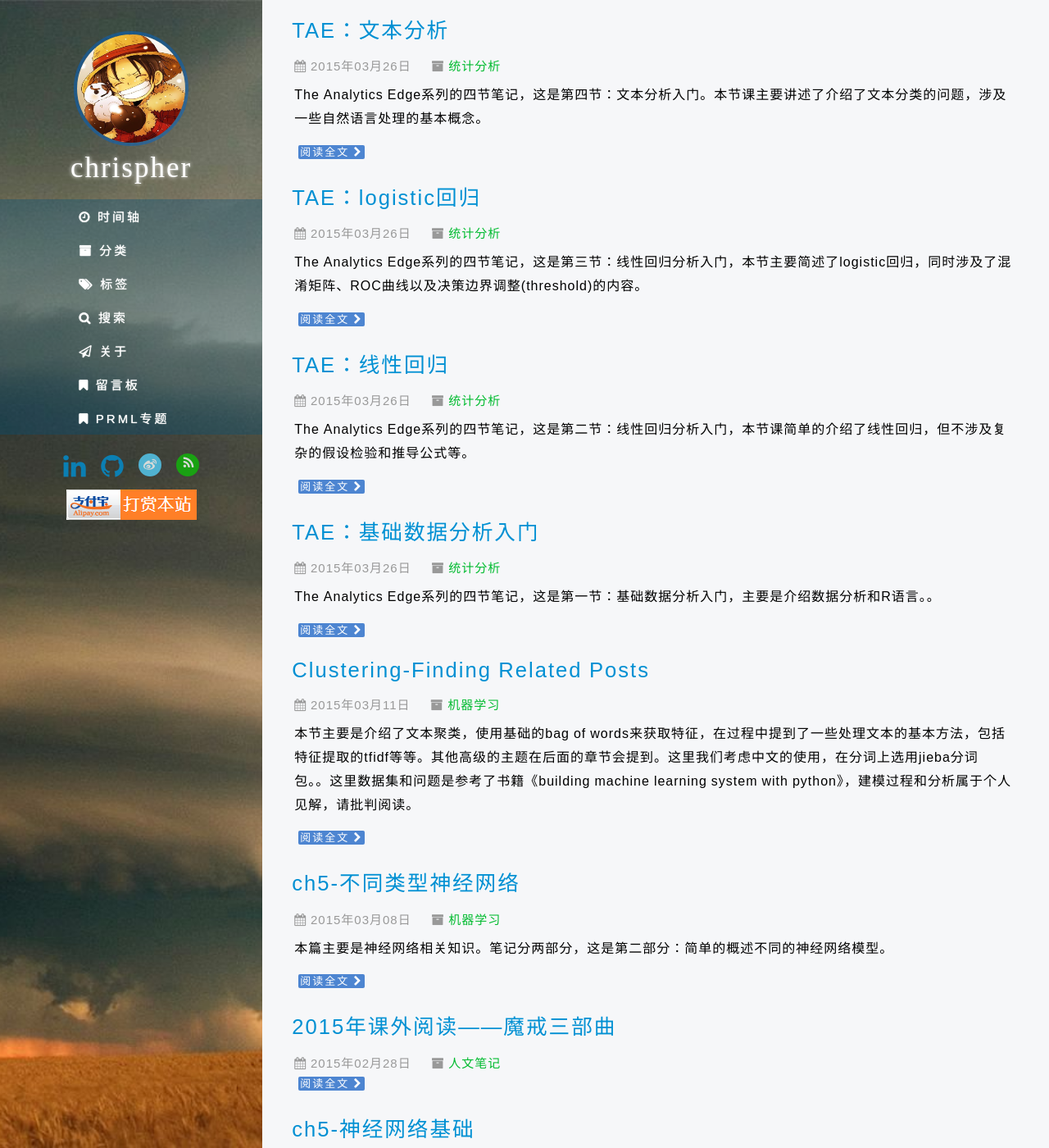
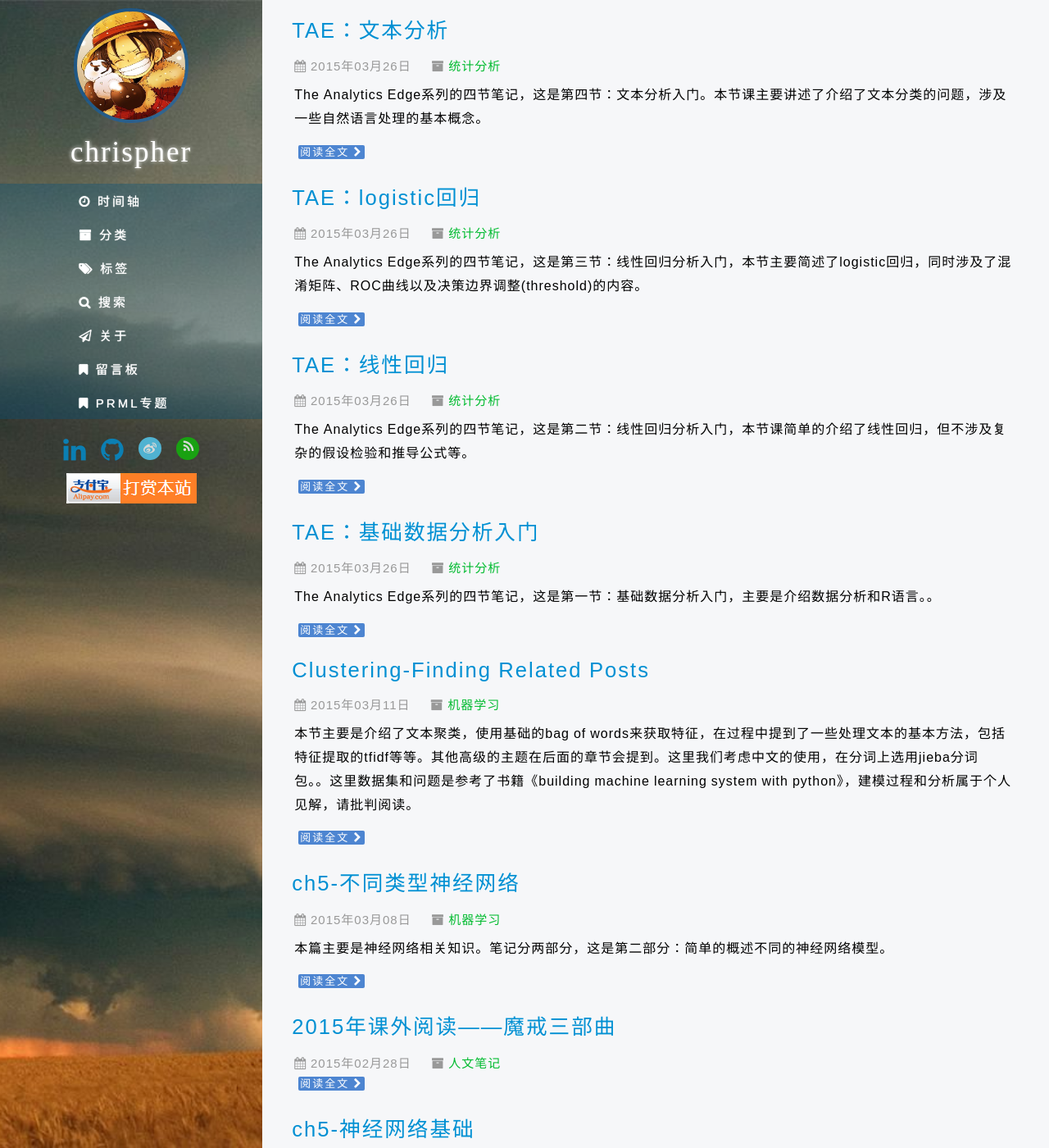
Before and after one commit to chrispher/chrispher.github.com, a Jekyll site: the page built from index.html, in a window 1280 px wide and 1400 px high. Shown: the whole window at 82% size. Built offline with Jekyll 4.4.1, drawn with Linux system fonts in a browser that asks for light colours; nearby versions of some CDN libraries; library files that are not in the unit come from our copies; the list of posts is cut into pages by our own code; comment, search, counter and statistics services are not loaded.

Commit message:
modify the format

```diff
--- a/res/css/light.css
+++ b/res/css/light.css
@@ -120,7 +120,8 @@ a:link {
 	left:0;
 }
 .profilepic {
-	margin-top:12%;
+	margin-top:3%;
+	margin-bottom:3%;
 }
 .profilepic img {
 	height:174px;
```
